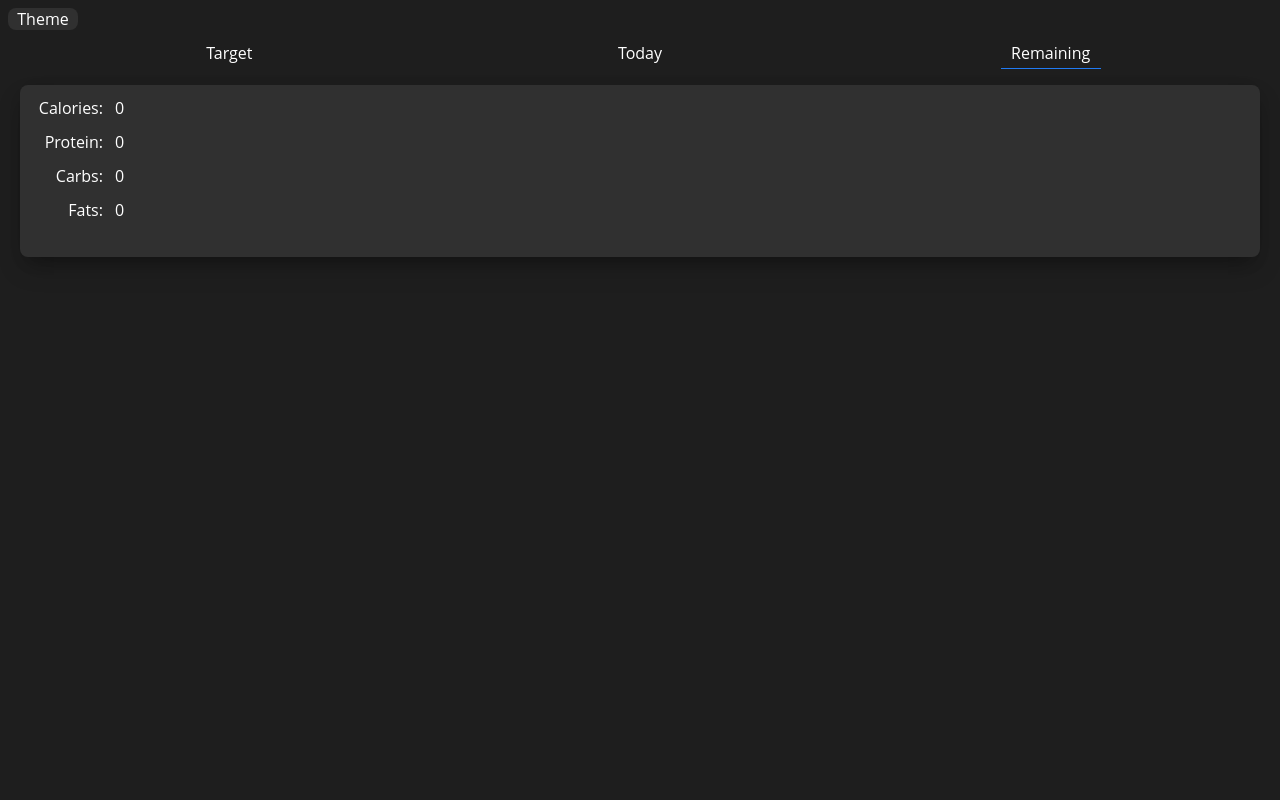
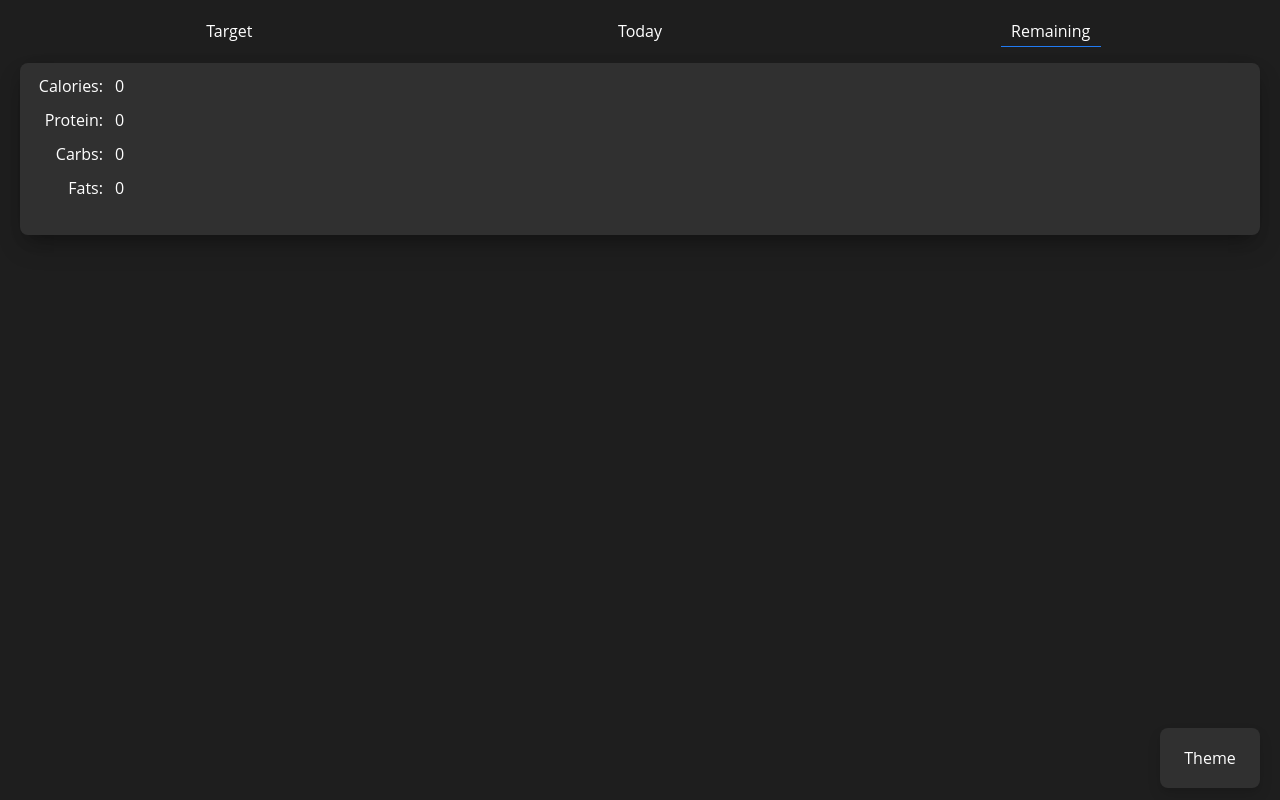
Before and after one commit to JoelSaleem/macro-tracker, a Next.js app: page / in a window 1280 px wide. Built offline with nearby package versions, Linux system fonts and the light colour scheme.

Commit message:
Second theme complete

```diff
--- a/components/ContrastButton.tsx
+++ b/components/ContrastButton.tsx
@@ -3,11 +3,17 @@ import styled from 'styled-components'
 const Button = styled.div`
   color: ${props => props.theme.TextColour};
   background-color: ${props => props.theme.BackgroundAccent};
-  max-width: 70px;
+  width: 100px;
+  min-height: 60px;
   display: flex;
   justify-content: center;
+  align-items: center;
   border-radius: 8px;
   cursor: pointer;
+  box-shadow: 0 7px 14px rgba(0, 0, 0, 0.1), 0 3px 6px rgba(0, 0, 0, 0.08);
+  position: fixed;
+  right: 20px;
+  bottom: 12px;
 `
 
 export const ContrastButton = ({
--- a/components/FlatBtn.tsx
+++ b/components/FlatBtn.tsx
@@ -1,6 +1,7 @@
 import styled from 'styled-components'
 
 const Button = styled.div`
+  color: ${props => props.theme.MenuBtnCol};
   display: flex;
   justify-content: center;
   align-items: center;
@@ -14,6 +15,7 @@ const Button = styled.div`
   margin-right: 12px;
   max-width: 600px;
   background-color: ${props => props.theme.ForegroundColour};
+  cursor: pointer;
 
   :hover {
     background-color: ${props => props.theme.ForegroundAccent1};
--- a/components/ViewSwitch.tsx
+++ b/components/ViewSwitch.tsx
@@ -30,12 +30,15 @@ const Container = styled.div`
 `
 
 const Button = styled.div`
+  color: ${(props: { theme: { MenuBtnCol: string } }) =>
+    props.theme.MenuBtnCol};
   ${baseButtonStyle}
 `
 
 const SelectedButton = styled.div`
   ${baseButtonStyle}
-  border-bottom: ${props => `1px solid ${props.theme.ForegroundColour};`}
+  color: ${(props: { theme: {MenuBtnCol: string} }) => props.theme.MenuBtnCol};
+  border-bottom: ${props => `1px solid ${props.theme.MenuUnderline};`}
 `
 
 export const ViewSwitch = ({ options }: { options: ViewSwitchOption[] }) => {
--- a/pages/index.tsx
+++ b/pages/index.tsx
@@ -10,7 +10,9 @@ const ThemeMain = {
   TextColour: 'white',
   ForegroundColour: '#217bf3',
   ForegroundAccent1: '#388dff',
-  ForegroundAccent2: '#5ea3ff'
+  ForegroundAccent2: '#5ea3ff',
+  MenuBtnCol: 'white',
+  MenuUnderline: '#217bf3'
 }
 
 const LightTheme = {
@@ -18,8 +20,10 @@ const LightTheme = {
   BackgroundAccent: '#e4e4e4',
   TextColour: 'black',
   ForegroundColour: '#1155b0',
-  ForegroundAccent1: '#e4e4e4',
-  ForegroundAccent2: '#5ea3ff'
+  ForegroundAccent1: '#3889f6',
+  ForegroundAccent2: '#74acf8',
+  MenuBtnCol: 'white',
+  MenuUnderline: 'white'
 }
 
 const GlobalStyle = createGlobalStyle`
@@ -63,8 +67,8 @@ export default () => {
         <link rel='apple-touch-icon' href='icons/icon192.png' />
       </Head>
       <GlobalStyle />
+      <CoreLayout />
       <ContrastButton onClick={switchTheme}>Theme</ContrastButton>
-      <CoreLayout />
     </ThemeProvider>
   )
 }
```
